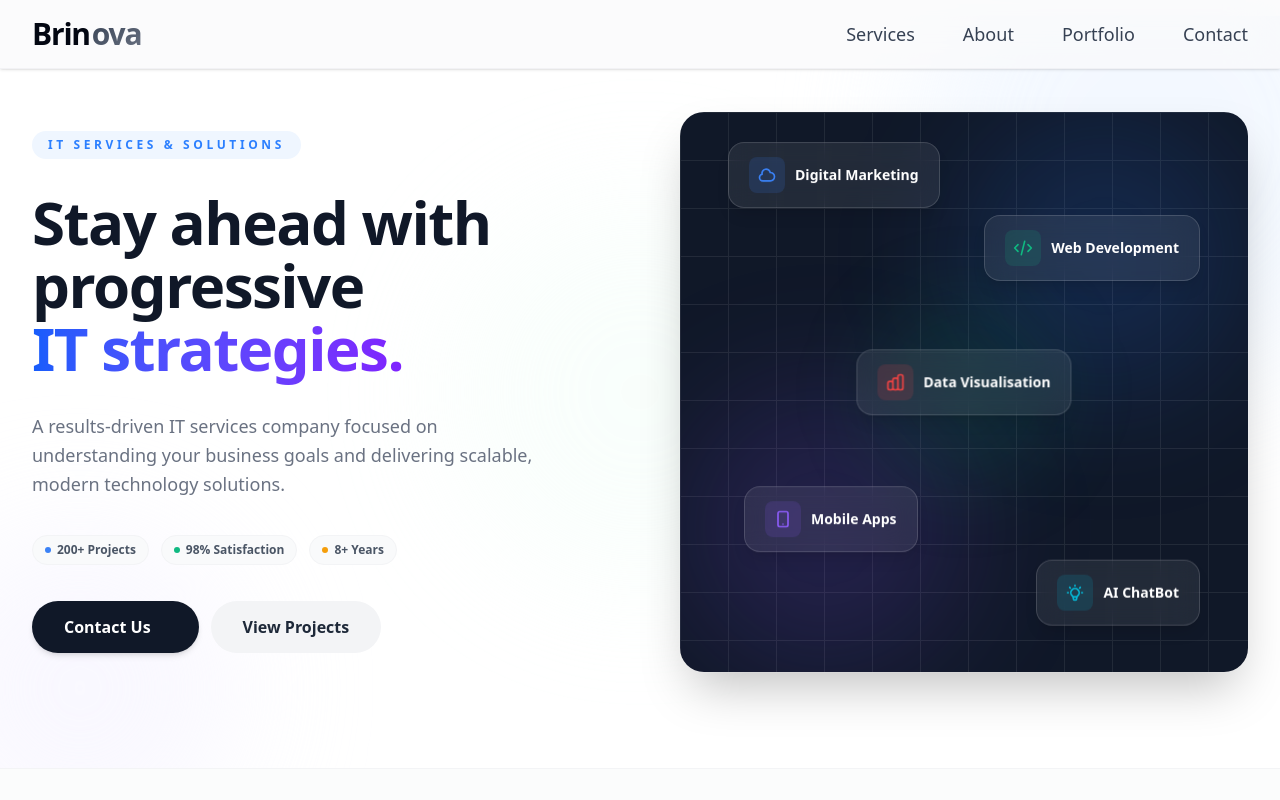
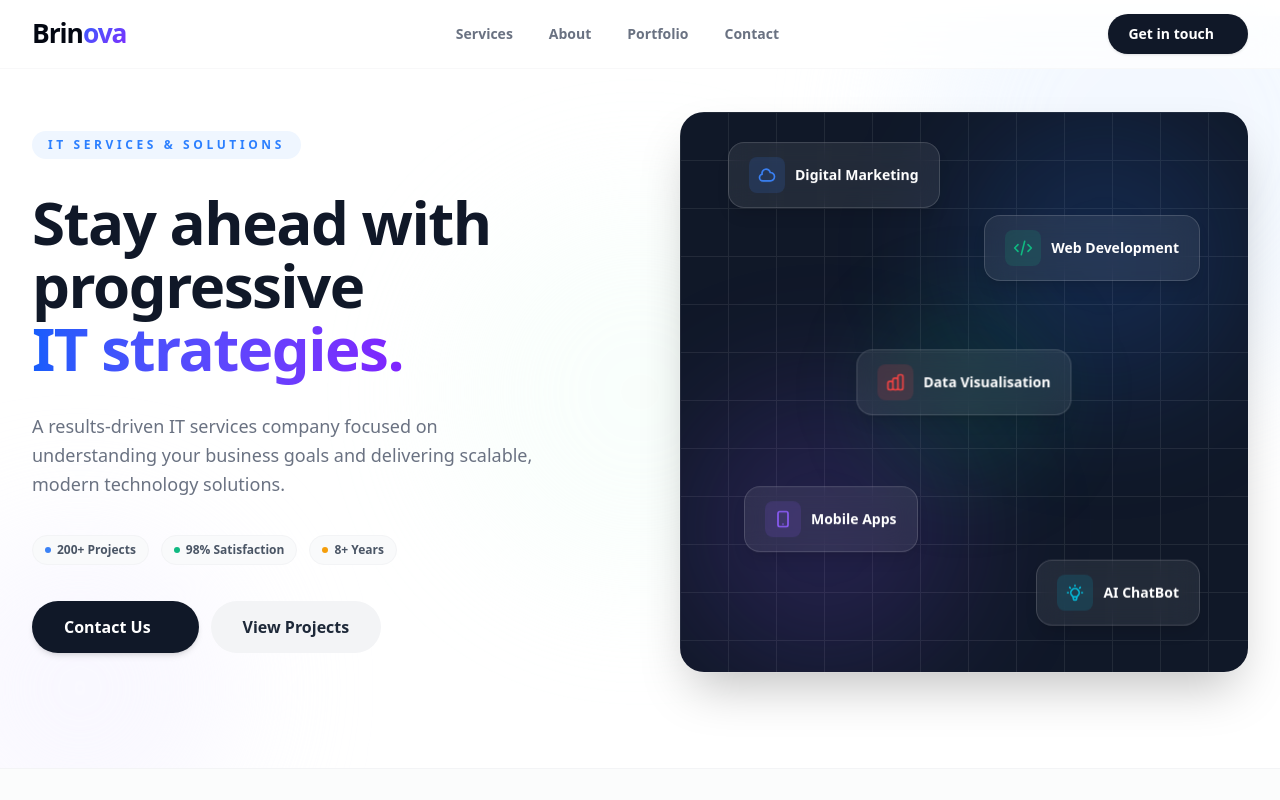
Before and after one commit to devidardhruvil-codes/BusinessProject, a Next.js app: page / in a window 1280 px wide. Shown: the top 800 px of the page. Built offline with nearby package versions, Linux system fonts and the light colour scheme.

Commit message:
navbar enhancements to match the home and about page aesthetics

```diff
--- a/components/Navbar.tsx
+++ b/components/Navbar.tsx
@@ -1,91 +1,163 @@
 "use client";
 
 import Link from "next/link";
-import { useState } from "react";
-
+import { useState, useEffect } from "react";
+import { usePathname } from "next/navigation";
+const NAV_LINKS = ["Services", "About", "Portfolio", "Contact"];
 const Navbar = () => {
   const [isOpen, setIsOpen] = useState(false);
-
+  const [scrolled, setScrolled] = useState(false);
+  const pathname = usePathname();
+  // Scroll-aware background — elevates navbar on scroll
+  useEffect(() => {
+    const onScroll = () => setScrolled(window.scrollY > 12);
+    window.addEventListener("scroll", onScroll, { passive: true });
+    return () => window.removeEventListener("scroll", onScroll);
+  }, []);
+  // Close mobile menu on route change
+  useEffect(() => {
+    setIsOpen(false);
+  }, [pathname]);
+  const isActive = (item: string) => {
+    return pathname === `/${item.toLowerCase()}`;
+  };
   return (
-    <nav className="fixed top-0 left-0 right-0 z-50">
-      {/* Main navbar bar – glass effect */}
-      <div className="bg-gray-50/70 backdrop-blur-xl border-b border-gray-200/40 shadow-sm">
-        <div className="max-w-7xl mx-auto px-5 sm:px-6 lg:px-8 py-4 flex items-center justify-between">
-          {/* Logo – made bolder & more premium */}
+    <nav
+      className={`fixed top-0 left-0 right-0 z-50 transition-all duration-300 ${
+        scrolled
+          ? "bg-white/90 backdrop-blur-xl shadow-[0_1px_24px_0_rgba(0,0,0,0.06)] border-b border-gray-100"
+          : "bg-white/70 backdrop-blur-lg border-b border-gray-100/60"
+      }`}
+    >
+      <div className="max-w-7xl mx-auto px-5 sm:px-6 lg:px-8">
+        <div className="flex items-center justify-between h-16 md:h-[68px]">
+          {/* ── Logo ── */}
           <Link
             href="/"
-            className="text-2xl sm:text-3xl font-black tracking-[-0.04em] text-gray-950 flex items-baseline gap-0.5"
+            className="text-2xl sm:text-[1.65rem] font-black tracking-[-0.04em] text-gray-950 flex items-baseline gap-0 select-none"
           >
             Brin
-            <span className="text-2xl sm:text-3xl font-extrabold bg-gradient-to-br from-gray-700 to-gray-500 bg-clip-text text-transparent">
+            <span className="font-extrabold bg-gradient-to-br from-blue-600 to-violet-600 bg-clip-text text-transparent">
               ova
             </span>
           </Link>
-
-          {/* Desktop Navigation */}
-          <div className="hidden md:flex items-center gap-10 lg:gap-12">
-            {["Services", "About", "Portfolio", "Contact"].map((item) => (
+          {/* ── Desktop Nav ── */}
+          <div className="hidden md:flex items-center gap-1">
+            {NAV_LINKS.map((item) => {
+              const active = isActive(item);
+              return (
                 <Link
                   key={item}
                   href={`/${item.toLowerCase()}`}
-                className="relative text-gray-700 font-medium text-base lg:text-lg transition-all duration-300 hover:text-gray-900 group"
+                  className={`relative px-4 py-2 rounded-full text-sm font-semibold transition-all duration-200 ${
+                    active
+                      ? "text-gray-900 bg-gray-100"
+                      : "text-gray-500 hover:text-gray-900 hover:bg-gray-50"
+                  }`}
                 >
                   {item}
-                <span className="absolute left-0 bottom-[-4px] h-[2px] w-0 bg-gray-900 rounded-full transition-all duration-300 ease-out group-hover:w-full" />
+                  {active && (
+                    <span className="absolute bottom-1.5 left-1/2 -translate-x-1/2 w-1 h-1 rounded-full bg-blue-500" />
+                  )}
                 </Link>
-            ))}
+              );
+            })}
           </div>
-
-          {/* Mobile Hamburger */}
+          {/* ── Desktop CTA ── */}
+          <div className="hidden md:flex items-center gap-3">
+            <Link
+              href="/contact"
+              className="group inline-flex items-center gap-0 hover:gap-2 px-5 py-2.5 text-sm font-semibold text-white bg-gray-900 rounded-full hover:bg-gray-700 transition-all duration-300 shadow-sm hover:shadow-md"
+            >
+              Get in touch
+              <svg
+                className="w-3.5 h-3.5 opacity-0 group-hover:opacity-100 scale-75 group-hover:scale-100 transition-all duration-300"
+                fill="none"
+                stroke="currentColor"
+                viewBox="0 0 24 24"
+                strokeWidth="2.5"
+              >
+                <path
+                  strokeLinecap="round"
+                  strokeLinejoin="round"
+                  d="M13 7l5 5m0 0l-5 5m5-5H6"
+                />
+              </svg>
+            </Link>
+          </div>
+          {/* ── Mobile Hamburger ── */}
           <button
             onClick={() => setIsOpen(!isOpen)}
-            className="md:hidden p-2 -mr-2 text-gray-700 focus:outline-none"
+            className="md:hidden w-9 h-9 flex items-center justify-center rounded-full hover:bg-gray-100 transition-colors text-gray-700"
             aria-label="Toggle menu"
           >
-            <div className="w-7 h-6 relative flex flex-col justify-between">
+            <div className="w-5 h-4 relative flex flex-col justify-between">
               <span
-                className={`h-0.5 w-full bg-current rounded-full transition-all duration-300 origin-left ${
-                  isOpen ? "rotate-45 translate-y-1.5 w-5/6" : ""
-                }`}
+                className={`h-0.5 bg-current rounded-full transition-all duration-300 origin-center ${isOpen ? "rotate-45 translate-y-[7px] w-full" : "w-full"}`}
               />
               <span
-                className={`h-0.5 w-full bg-current rounded-full transition-all duration-300 ${
-                  isOpen ? "opacity-0 scale-75" : ""
-                }`}
+                className={`h-0.5 bg-current rounded-full transition-all duration-300 ${isOpen ? "opacity-0 scale-x-0" : "w-full"}`}
               />
               <span
-                className={`h-0.5 w-full bg-current rounded-full transition-all duration-300 origin-left ${
-                  isOpen ? "-rotate-45 -translate-y-1.5 w-5/6" : ""
-                }`}
+                className={`h-0.5 bg-current rounded-full transition-all duration-300 origin-center ${isOpen ? "-rotate-45 -translate-y-[7px] w-full" : "w-full"}`}
               />
             </div>
           </button>
         </div>
       </div>
-
-      {/* Mobile Menu – clean, full-width slide down */}
+      {/* ── Mobile Menu ── */}
       <div
-        className={`md:hidden bg-gray-50/95 backdrop-blur-lg border-b border-gray-200/40 overflow-hidden transition-all duration-400 ease-in-out ${
-          isOpen
-            ? "max-h-96 opacity-100 py-6 shadow-lg"
-            : "max-h-0 opacity-0 py-0"
+        className={`md:hidden overflow-hidden transition-all duration-300 ease-in-out ${
+          isOpen ? "max-h-[420px] opacity-100" : "max-h-0 opacity-0"
         }`}
       >
-        <div className="max-w-7xl mx-auto px-6 flex flex-col items-center space-y-5 text-lg font-medium">
-          {["Services", "About", "Portfolio", "Contact"].map((item) => (
+        <div className="border-t border-gray-100 bg-white/95 backdrop-blur-xl px-5 py-4 space-y-1">
+          {NAV_LINKS.map((item) => {
+            const active = isActive(item);
+            return (
               <Link
                 key={item}
                 href={`/${item.toLowerCase()}`}
-              className="text-gray-700 hover:text-gray-900 transition-colors py-2.5 w-full text-center"
+                className={`flex items-center justify-between px-4 py-3 rounded-xl text-sm font-semibold transition-all duration-200 ${
+                  active
+                    ? "bg-gray-100 text-gray-900"
+                    : "text-gray-500 hover:bg-gray-50 hover:text-gray-900"
+                }`}
                 onClick={() => setIsOpen(false)}
               >
-              {item}
+                <span>{item}</span>
+                {active && (
+                  <span className="w-1.5 h-1.5 rounded-full bg-blue-500 flex-shrink-0" />
+                )}
               </Link>
-          ))}
+            );
+          })}
+          {/* Mobile CTA */}
+          <div className="pt-3 pb-1">
+            <Link
+              href="/contact"
+              className="flex items-center justify-center gap-2 w-full px-5 py-3 text-sm font-semibold text-white bg-gray-900 rounded-full hover:bg-gray-700 transition-all duration-200 shadow-sm"
+              onClick={() => setIsOpen(false)}
+            >
+              Get in touch
+              <svg
+                className="w-3.5 h-3.5"
+                fill="none"
+                stroke="currentColor"
+                viewBox="0 0 24 24"
+                strokeWidth="2.5"
+              >
+                <path
+                  strokeLinecap="round"
+                  strokeLinejoin="round"
+                  d="M13 7l5 5m0 0l-5 5m5-5H6"
+                />
+              </svg>
+            </Link>
+          </div>
         </div>
       </div>
     </nav>
   );
 };
-
 export default Navbar;
```
Lines whose indentation alone changed are shown as unchanged.
